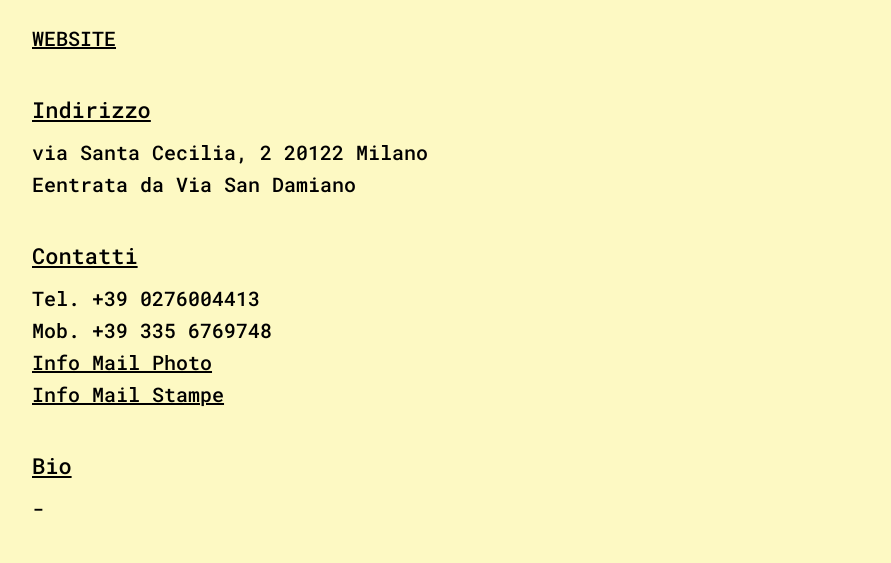
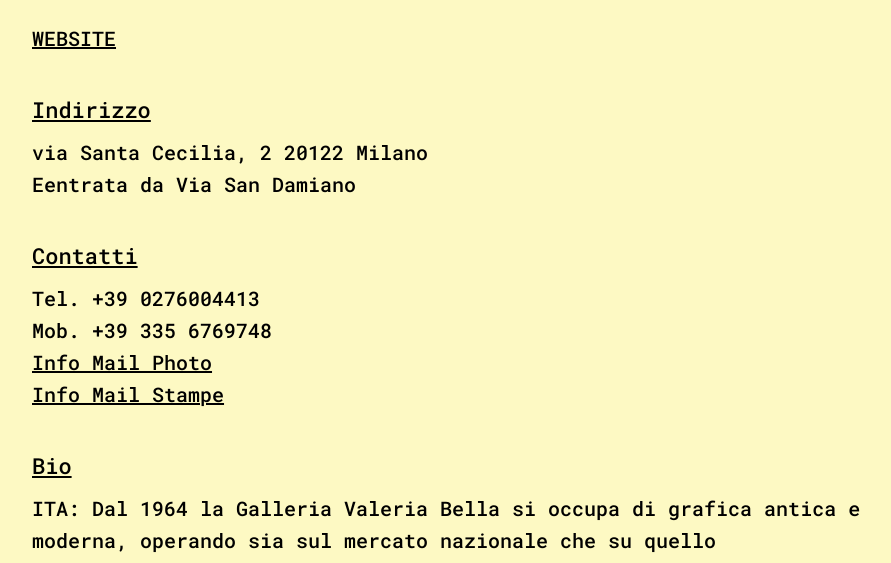
Before and after one commit to giopunt/DAAM, a Gatsby site: page /galleria-valieria-bella in a window 1280 px wide. Shown: the part 233-796 px from the top of the page, without its empty margins (192-1083 px from the left). Built offline with nearby package versions, Linux system fonts and the light colour scheme; Gatsby itself is replaced by a stand-in of ours; a web font is replaced by a local one.

Commit message:
Update Gallery “galleria-valieria-bella”

```diff
--- a/galleries/galleria-valieria-bella.md
+++ b/galleries/galleria-valieria-bella.md
@@ -14,6 +14,30 @@ contacts: |-
   [Info Mail Photo](mailto:photo@valeriabella.com)
 
   [Info Mail Stampe](mailto:bellastampe@valeriabella.com)
-bio: \-
+bio: >-
+  ITA:
+
+  Dal 1964 la Galleria Valeria Bella si occupa di grafica antica e moderna, operando sia sul mercato nazionale che su quello internazionale.
+
+  Nel 2008 la galleria aggiunge un importante settore di fotografia vintage e contemporanea.
+
+  Il criterio fondamentale adottato da Valeria Bella per selezionare le opere che offre alla sua esigente clientela è quello della qualità, che caratterizza sia i lavori degli artisti più importanti che quelli di autori meno noti.
+
+  Ogni stampa e ogni fotografia viene accuratamente studiata e venduta accompagnata da un certificato che ne garantisce l'autenticità.
+
+  Annualmente vengono pubblicati importanti cataloghi illustrati.
+
+  Situata nel centro di Milano, la galleria é un importante punto di riferimento per collezionisti e studiosi.
+
+  Valeria Bella è membro della prestigiosa IFPDA (International Fine Print Dealer Association) con sede a New York, è socio sostenitore di Camera Centro Italiano per la Fotografia con sede a Torino, e membro del CINOA (Confederation Internationale des Negociants en Ouvres d'Art).
+
+
+  ENG:
+
+  Galleria Valeria Bella is an art gallery that since 1964 has specialized in fine old master and modern prints. The gallery maintains a large inventory of museum quality prints by major and minor artists from the early Renaissance to the present. In 2008 the gallery has added a department of vintage and contemporary photography. Each print and photograph is carefully studied, catalogued and sold with a certificate of authenticity. The gallery publishes yearly fully illustrated catalogues.
+
+  Located in the center of Milan, Italy, the gallery has long been a major reference point for collectors and scholars alike.
+
+  Valeria Bella Stampe is a member of and the prestigious IFPDA (International Fine Print Dealer Association), is a sustaining member of Camera Centro Italiano per la Fotografia in Torino, and member of CINOA (Confederation Internationale des Negociantes en Oeuvres d’Art.
 path: /galleria-valieria-bella
 ---
```
